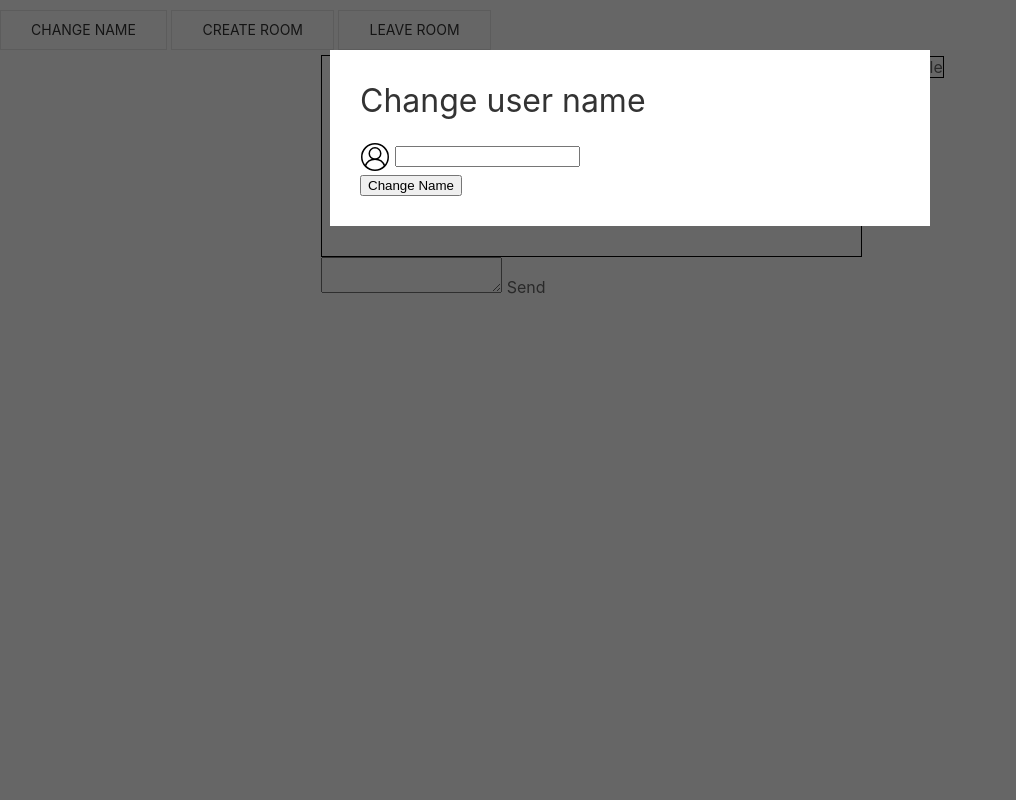
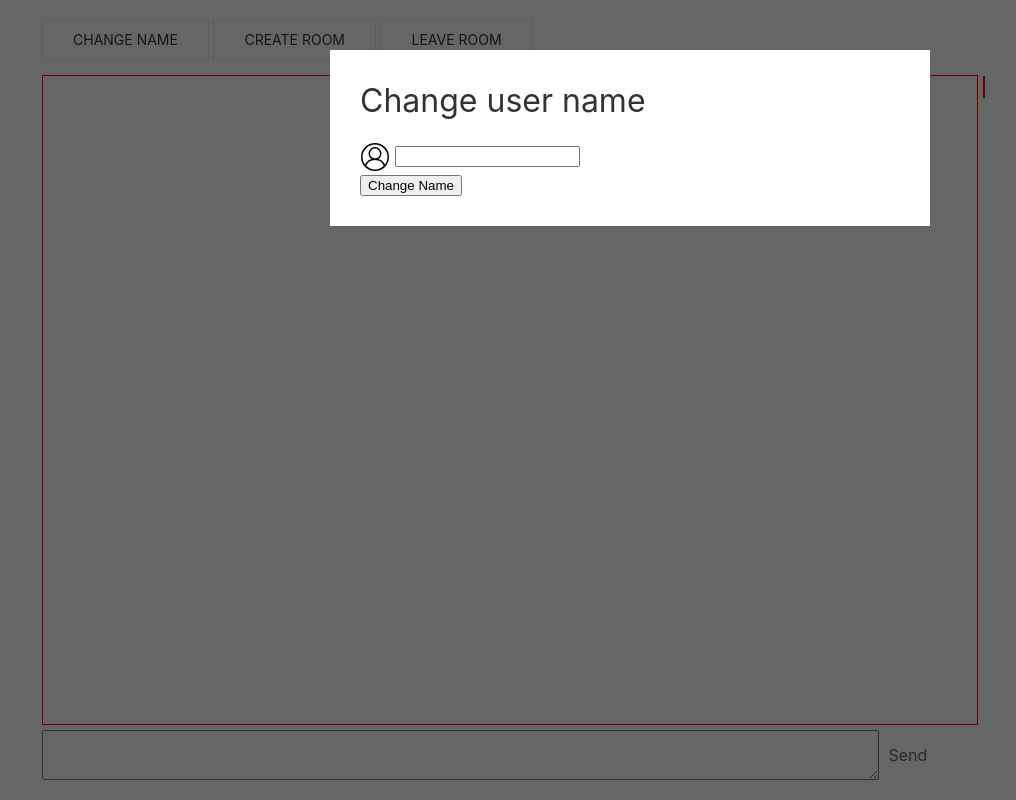
Before and after one commit to stswoon/opa, a website built with Vite: page client/index.html in a window 1280 px wide. Shown: the whole page, without its empty margins (10-1026 px from the left). Built offline with nearby package versions, Linux system fonts and the light colour scheme.

Commit message:
refactoring - make it nice

```diff
--- a/client/index.html
+++ b/client/index.html
@@ -12,13 +12,12 @@
 </head>
 <body>
 
-<div class="opa-app-grid">
-    <opa-header></opa-header>
-    <opa-username-popup id="username-popup" okButtonText="Change Name"></opa-username-popup>
-<!--    <div id="opa-content" class="opa-content" style="display: none">-->
-        <opa-chat-component></opa-chat-component>
-        <user-list></user-list>
-<!--    </div>-->
+<opa-username-popup id="username-popup" okButtonText="Change Name"></opa-username-popup>
+<div class="opa-content-layout">
+    <opa-header class="area-a"></opa-header>
+    <opa-messages class="area-b"></opa-messages>
+    <opa-send-control class="area-c"></opa-send-control>
+    <opa-user-list class="area-d"></opa-user-list>
 </div>
 
 </body>
--- a/client/src/app/abstract-component.ts
+++ b/client/src/app/AbstractComponent.ts
@@ -2,11 +2,13 @@
 // import template from "./user-list-component.html?raw";
 import {interpolateTemplateString} from "./utils";
 
+export type templateTypeFunction = (params: any) => string;
+
 //https://learn.javascript.ru/custom-elements
 export abstract class AbstractComponent extends HTMLElement {
-    protected readonly template: string;
+    protected readonly template: templateTypeFunction;
 
-    protected constructor(template: string) {
+    protected constructor(template: templateTypeFunction) {
         super();
         this.template = template;
     }
@@ -17,16 +19,16 @@ export abstract class AbstractComponent extends HTMLElement {
         for (let attribute of (this.constructor as any).observedAttributes) {
             params[attribute] = this.getAttribute(attribute);
         }
-        this.innerHTML = this.getTemplate(params);
+        this.innerHTML = this.template(params);
         // this.innerHTML = interpolateTemplateString(this.template, params);
     }
 
-    protected getTemplate(params): string {
-        if (Object.values(params).includes(null)) {
-            return "";
-        }
-        return interpolateTemplateString(this.template, params);
-    }
+    // protected getTemplate(params): string {
+    //     if (Object.values(params).includes(null)) {
+    //         return "";
+    //     }
+    //     return interpolateTemplateString(this.template, params);
+    // }
 
     static get observedAttributes(): string[] {
         return [];
--- a/client/src/app/opa-chat-component.html
+++ b/client/src/app/components/opa-chat-component.html
@@ -8,9 +8,4 @@
             </div>
         </template>
     </div>
-    <div class="opa-chat-controls" x-data="{msg:''}">
-        <textarea x-model="msg"></textarea>
-        <ui5-button @click="window.app.send(msg); throw new Error('anneq')" design="Emphasized">Send</ui5-button>
-<!--        <button @click="window.app.send(msg)">Send</button>-->
-    </div>
 </div>
--- a/client/src/app/OpaHeaderComponent.ts
+++ b/client/src/app/components/opa-header.ts
@@ -1,6 +1,6 @@
 //TODO localizations
 
-class OpaHeaderComponent extends HTMLElement {
+class OpaHeader extends HTMLElement {
     rendered: boolean = false;
 
     render() {
@@ -10,8 +10,6 @@ class OpaHeaderComponent extends HTMLElement {
                  <button @click="UIkit.modal('#changeUsernamePopup').show()" class="uk-button uk-button-default">Change Name</button>
                  <button class="uk-button uk-button-default" onclick="app.createRoom()">Create Room</button>
                  <button class="uk-button uk-button-default" onclick="app.leaveRoom()">Leave Room</button>
-
-<!--                 <opa-username-popup x-show="showUsernamePopup"></opa-username-popup>-->
             </div>`
     }
 
@@ -23,4 +21,4 @@ class OpaHeaderComponent extends HTMLElement {
     }
 }
 
-customElements.define("opa-header", OpaHeaderComponent);
+customElements.define("opa-header", OpaHeader);
--- a/client/src/app/OpaChatComponent.ts
+++ b/client/src/app/components/opa-messages.ts
@@ -1,25 +1,13 @@
-import "./opa-chat-component.css";
 import template from "./opa-chat-component.html?raw";
-import {ProcessMessageService} from "./services/ProcessMessageService";
+import {ProcessMessageService} from "../services/ProcessMessageService";
+import {interpolateTemplateString} from "../utils";
 
-const interpolateString = function (s, params) {
-    const names = Object.keys(params);
-    const vals = Object.values(params);
-    return new Function(...names, `return \`${s}\`;`)(...vals);
-}
-
-const interpolate2 = function (s) {
-    return eval("`" + s + "`");
-}
-
-class OpaChatComponent extends HTMLElement {
+class OpaMessages extends HTMLElement {
     rendered: boolean = false;
-
     messages: [];
 
     constructor() {
         super();
-
         ProcessMessageService.onChange((appState) => {
             this.messages = appState.messages.map(msg => {
                 let user = appState.users.find(user => user.id === msg.userId);
@@ -32,12 +20,11 @@ class OpaChatComponent extends HTMLElement {
                 return {author: userName, text: msg.text};
             })
             this.render();
-        })
+        });
     }
 
     render() {
-
-        this.innerHTML = interpolateString(template, {messages: JSON.stringify(this.messages)});
+        this.innerHTML = interpolateTemplateString(template, {messages: JSON.stringify(this.messages)});
     }
 
     connectedCallback() {
@@ -48,4 +35,4 @@ class OpaChatComponent extends HTMLElement {
     }
 }
 
-customElements.define("opa-chat-component", OpaChatComponent);
+customElements.define("opa-messages", OpaMessages);
--- /dev/null
+++ b/client/src/app/components/opa-send-control.ts
@@ -0,0 +1,16 @@
+import {AbstractComponent} from "../AbstractComponent";
+
+const template = () => `
+    <div class="opa-chat-controls" x-data="{msg:''}">
+        <textarea x-model="msg"></textarea>
+        <ui5-button @click="window.app.send(msg);" design="Emphasized">Send</ui5-button>
+    </div>
+`;
+
+class OpaSendControl extends AbstractComponent {
+    constructor() {
+        super(template);
+    }
+}
+
+customElements.define("opa-send-control", OpaSendControl);
--- /dev/null
+++ b/client/src/app/components/opa-user-list.ts
@@ -0,0 +1,30 @@
+import {AbstractComponent} from "../AbstractComponent";
+
+const template = ({users = []}) => `
+<ui5-list id="opa-user-list" class="opa-user-list full-width" x-data='{ users : ${users} }'>
+    <template x-for="user in users">
+        <ui5-li x-text="user.name" additional-text="Actibe"></ui5-li>
+    </template>
+</ui5-list>
+`;
+
+class OpaUserList extends AbstractComponent {
+    constructor() {
+        super(template);
+    }
+
+    protected render() {
+        super.render();
+
+        setTimeout(() => {
+            var objDiv = document.getElementById("opa-user-list");
+            objDiv.scrollTop = objDiv.scrollHeight; //TODO
+        }, 1000);
+    }
+
+    static get observedAttributes() {
+        return ["users"];
+    }
+}
+
+customElements.define("opa-user-list", OpaUserList);
--- a/client/src/app/opa-chat-component.css
+++ /dev/null
@@ -1,5 +0,0 @@
-.opa-chat-messages-list {
-    border: 1px solid black;
-    height: 200px;
-    overflow: auto;
-}
--- a/client/src/app/services/ProcessMessageService.ts
+++ b/client/src/app/services/ProcessMessageService.ts
@@ -17,7 +17,7 @@ export interface AppState {
 
 const process = (appState: AppState): void => {
 
-    document.querySelector("user-list").setAttribute("users", JSON.stringify(appState.users));
+    document.querySelector("opa-user-list").setAttribute("users", JSON.stringify(appState.users));
     // window.
 
     callbacks.forEach(callback => callback(appState));
--- a/client/src/app/user-list/user-list-component.css
+++ /dev/null
@@ -1,5 +0,0 @@
-.opa-user-list {
-    border: 1px solid black;
-    height: 250px;
-    width: 200px;
-}
--- a/client/src/app/user-list/user-list-component.ts
+++ /dev/null
@@ -1,40 +0,0 @@
-import "./user-list-component.css";
-// import template from "./user-list-component.html?raw";
-import {AbstractComponent} from "../abstract-component";
-
-const template = (users) => `
-<ui5-list id="opa-user-list" class="opa-user-list" x-data='{ users : ${users} }' class="full-width">
-<!--<ui5-li icon="nutrition-activity">qwe</ui5-li>-->
-<ui5-li icon="nutrition-activity" description="Tropical plant with an edible fruit" additional-text="In-stock" additional-text-state="Success">Pineapple</ui5-li>
-<!--<ui5-li icon="nutrition-activity" x-for="user in users" x-text="user.name"></ui5-li>-->
-    <template x-for="user in users">
-        <ui5-li icon="nutrition-activity" x-text="user.name" additional-text="In-stock"></ui5-li>
-    </template>
-</ui5-list>
-`;
-
-class UserListComponent extends AbstractComponent {
-    constructor() {
-        // super(template);
-        super("");
-    }
-
-    protected render() {
-        super.render();
-
-        setTimeout(() => {
-            var objDiv = document.getElementById("opa-user-list");
-            objDiv.scrollTop = objDiv.scrollHeight; //TODO
-        }, 1000);
-    }
-
-    protected getTemplate({users}): string {
-        return template(users);
-    }
-
-    static get observedAttributes() {
-        return ["users"];
-    }
-}
-
-customElements.define("user-list", UserListComponent);
--- a/client/src/style.css
+++ b/client/src/style.css
@@ -1,28 +1,71 @@
-.opa-app-grid {
-    margin: 10px;
+* {
+    box-sizing: border-box;
+}
+
+.opa-content-layout {
+    /*box-sizing: border-box;*/
+    height: 100vh;
+    width: 95vw;
+    padding: 20px;
+    margin: 0 auto;
     display: grid;
     grid-template-areas:
         "a a a"
-        "b b с"
-        "b b с";
-        "d d с";
+        "b b d"
+        "b b d"
+        "c c d";
     gap: 5px;
-    /*grid-template-rows: auto auto auto;*/
-    /*grid-template-columns: auto auto auto;*/
+    grid-template-columns: auto auto 20%;
+    grid-template-rows: 50px 1fr 1fr 50px;
 }
 
-opa-header {
+.area-a {
     grid-area: a;
 }
 
-opa-messages {
+.area-b {
     grid-area: b;
 }
 
-opa-user-list {
+.area-c {
     grid-area: c;
 }
 
-opa-controls {
+.area-d {
     grid-area: d;
 }
+
+.opa-header {
+    /*box-sizing: border-box;*/
+    /*border: 1px solid red;*/
+}
+
+.opa-user-list {
+    /*box-sizing: border-box;*/
+    border: 1px solid red;
+}
+
+.opa-chat {
+    /*box-sizing: border-box;*/
+    border: 1px solid red;
+    overflow: auto;
+    height: 100%;
+}
+
+.opa-chat-controls {
+    /*box-sizing: border-box;*/
+    /*border: 1px solid red;*/
+    display: flex;
+    height: 100%;
+    align-items: center;
+    gap: 10px;
+}
+
+.opa-chat-controls > textarea {
+    height: 100%;
+    width: 100%;
+}
+
+.opa-chat-controls > ui5-button {
+    width: 100px;
+}
```
Also changed, not shown: client/src/app/user-list/user-list-component.html (deleted, +0 -5 lines), client/src/main.ts (+4 -3 lines), 2 other files.
